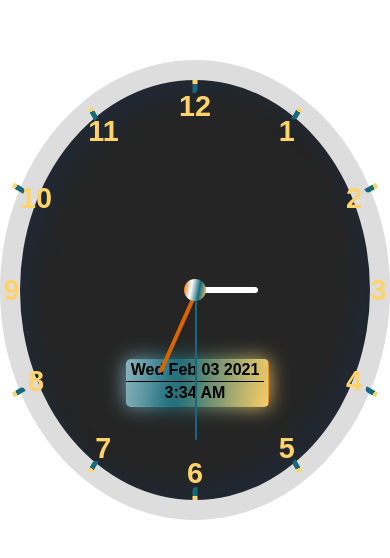
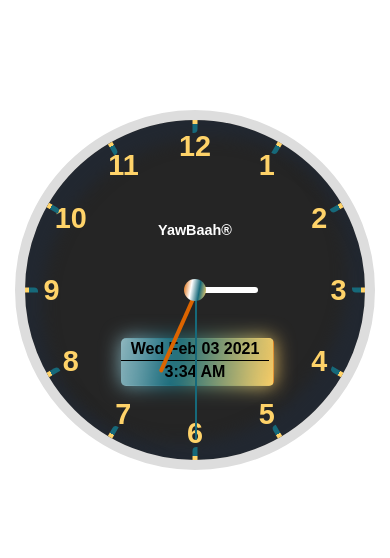
Before and after one commit to yaw199/Clock, a plain HTML site: page index.html in a window 390 px wide. Shown: the part 132-690 px from the top of the page. Drawn offline with Linux system fonts and the light colour scheme; a web font is replaced by a local one.

Commit message:
Add files via upload

```diff
--- a/clock.css
+++ b/clock.css
@@ -196,7 +196,7 @@ body {
 
 /* Digital Clock */
 .digital-clock {
-  width: 140px;
+  width: 150px;
   height: 45px;
   background-color: transparent;
   position: absolute;
@@ -260,3 +260,26 @@ body {
 .date-string {
   border-bottom: 1px solid black;
 }
+
+/* CopyRight */
+.copy-right {
+  height: 30px;
+  position: absolute;
+  top: 30%;
+  left: 50%;
+  transform: translateX(-50%);
+}
+
+h5 {
+  font-family: "Recursive", sans-serif;
+  font-size: 0.9rem;
+}
+
+/* MEDIA QUERY */
+@media (max-width: 600px) {
+  .clock-container {
+    width: 360px;
+    height: 360px;
+    border: 10px solid #dddddd;
+  }
+}
--- a/index.html
+++ b/index.html
@@ -4,6 +4,9 @@
     <meta charset="UTF-8">
     <meta name="viewport" content="width=device-width, initial-scale=1.0">
     <title>Clock</title>
+    <link rel="preconnect" href="https://fonts.gstatic.com">
+    <link href="https://fonts.googleapis.com/css2?family=Pacifico&family=Recursive&family=Sacramento&display=swap"
+        rel="stylesheet">
     <link rel="stylesheet" href="clock.css">
 </head>
 <body>
@@ -38,6 +41,9 @@
         </div>
 
 
+        <div class="copy-right">
+            <h5>YawBaah®</h5>
+        </div>
 
     </div>
 
```
